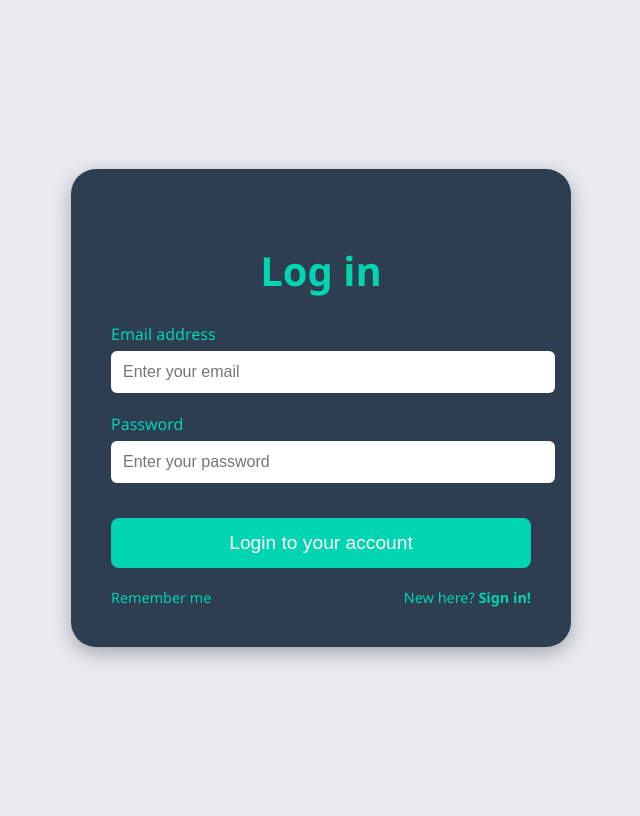
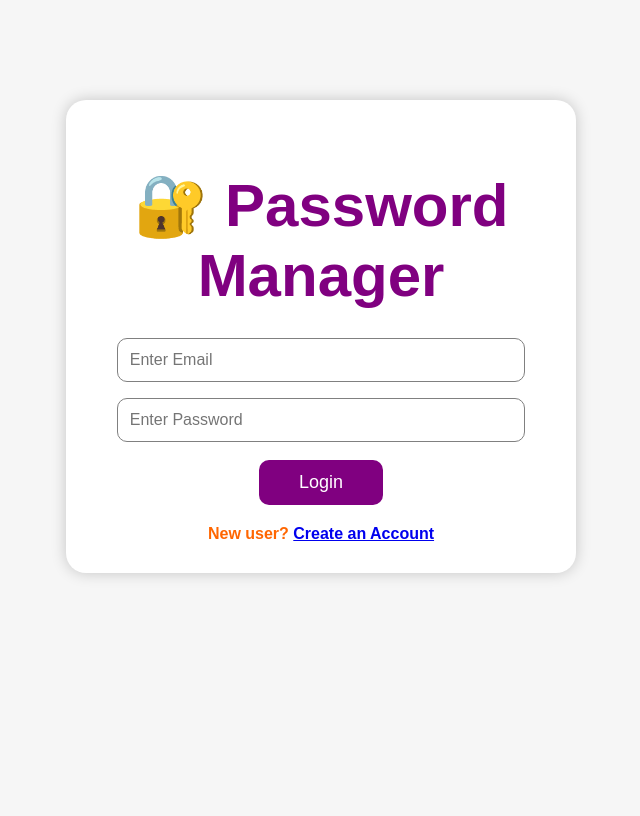
Before and after one commit to ManishKumar4595/python-password-manager, a Flask app: page / in a window 1280 px wide. Shown: the whole page, without its empty margins (319-959 px from the left). After the commit the page ends 578 px from the top, so only its background shows below. Run offline with Flask 3, Linux system fonts and the light colour scheme.

Commit message:
Update login.html

```diff
--- a/templates/login.html
+++ b/templates/login.html
@@ -3,110 +3,73 @@
 <head>
     <meta charset="UTF-8">
     <meta name="viewport" content="width=device-width, initial-scale=1.0">
-  <title>Login | Password Manager</title>
+    <title>Password Manager - Login</title>
     <style>
         body {
-      background-color: #e8ecf1;
-      font-family: 'Segoe UI', sans-serif;
-      display: flex;
-      justify-content: center;
-      align-items: center;
-      height: 100vh;
+            background-color: #f6f6f6;
+            font-family: 'Poppins', sans-serif;
         }
-
         .login-box {
-      background-color: #2c3e50;
-      color: #00d4b1;
-      width: 420px;
-      padding: 40px;
-      border-radius: 25px;
-      box-shadow: 0 6px 20px rgba(0, 0, 0, 0.3);
+            width: 450px;
+            background: white;
+            margin: 100px auto;
+            border-radius: 20px;
+            box-shadow: 0px 0px 15px rgba(0,0,0,0.2);
             text-align: center;
+            padding: 30px;
         }
-
-    h2 {
-      margin-bottom: 25px;
-      font-size: 2.5rem;
-    }
-
-    .input-group {
-      text-align: left;
+        h1 {
+            font-size: 60px;
+            color: purple;
             margin-bottom: 20px;
         }
-
-    .input-group label {
-      display: block;
-      font-size: 1rem;
-      margin-bottom: 6px;
-      color: #00d4b1;
+        input {
+            width: 85%;
+            padding: 12px;
+            margin: 8px 0;
+            border-radius: 10px;
+            border: 1px solid gray;
+            font-size: 16px;
         }
-
-    .input-group input {
-      width: 100%;
-      padding: 12px;
+        button {
+            background-color: purple;
+            color: white;
+            padding: 12px 40px;
             border: none;
-      border-radius: 6px;
-      font-size: 1rem;
-      outline: none;
+            border-radius: 10px;
+            font-size: 18px;
+            cursor: pointer;
+            margin-top: 10px;
         }
-
-    .btn {
-      background-color: #00d4b1;
-      color: white;
-      border: none;
-      width: 100%;
-      padding: 14px;
-      border-radius: 8px;
-      font-size: 1.2rem;
-      cursor: pointer;
-      margin-top: 15px;
+        button:hover {
+            background-color: #6a0dad;
         }
-
-    .btn:hover {
-      background-color: #01bfa1;
-    }
-
-    .bottom-links {
-      display: flex;
-      justify-content: space-between;
-      font-size: 0.9rem;
+        .link {
             margin-top: 20px;
-      color: #00d4b1;
-    }
-
-    .bottom-links a {
-      color: #00d4b1;
-      text-decoration: none;
+            color: #ff6600;
             font-weight: bold;
         }
-
-    .bottom-links a:hover {
-      text-decoration: underline;
-    }
+        .msg { color: red; margin-bottom: 10px; }
     </style>
 </head>
 <body>
-  <form action="/login" method="POST">
     <div class="login-box">
-      <h2>Log in</h2>
-
-      <div class="input-group">
-        <label for="email">Email address</label>
-        <input type="email" name="email" placeholder="Enter your email" required>
-      </div>
-
-      <div class="input-group">
-        <label for="password">Password</label>
-        <input type="password" name="password" placeholder="Enter your password" required>
-      </div>
-
-      <button class="btn" type="submit">Login to your account</button>
-
-      <div class="bottom-links">
-        <span>Remember me</span>
-        <span>New here? <a href="/register">Sign in!</a></span>
+        <h1>🔐 Password Manager</h1>
+        {% with messages = get_flashed_messages(with_categories=true) %}
+        {% if messages %}
+          {% for category, message in messages %}
+            <div class="msg">{{ message }}</div>
+          {% endfor %}
+        {% endif %}
+        {% endwith %}
+        <form method="POST" action="/login">
+            <input type="email" name="email" placeholder="Enter Email" required><br>
+            <input type="password" name="password" placeholder="Enter Password" required><br>
+            <button type="submit">Login</button>
+        </form>
+        <div class="link">
+            New user? <a href="/register">Create an Account</a>
         </div>
     </div>
-  </form>
 </body>
 </html>
```
Lines whose indentation alone changed are shown as unchanged.
